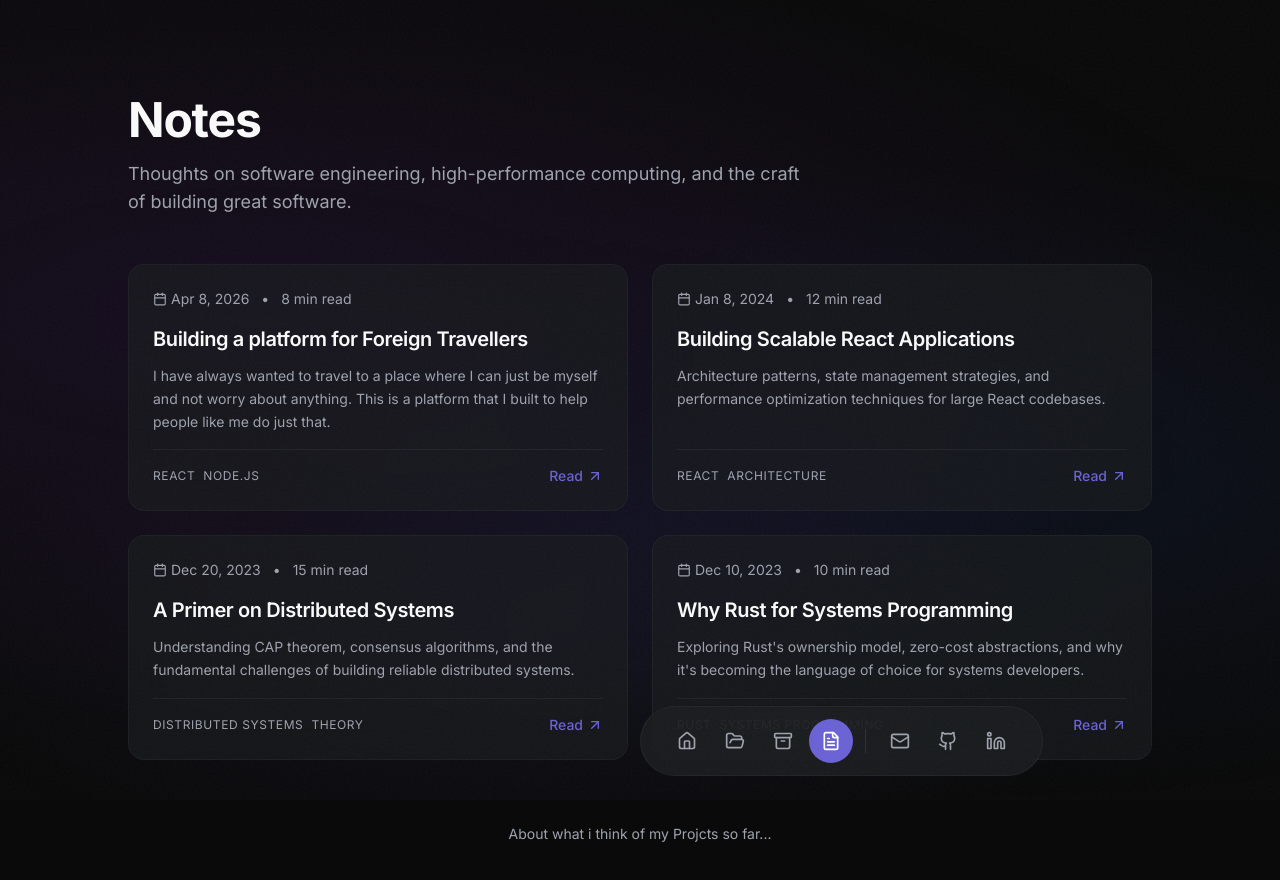
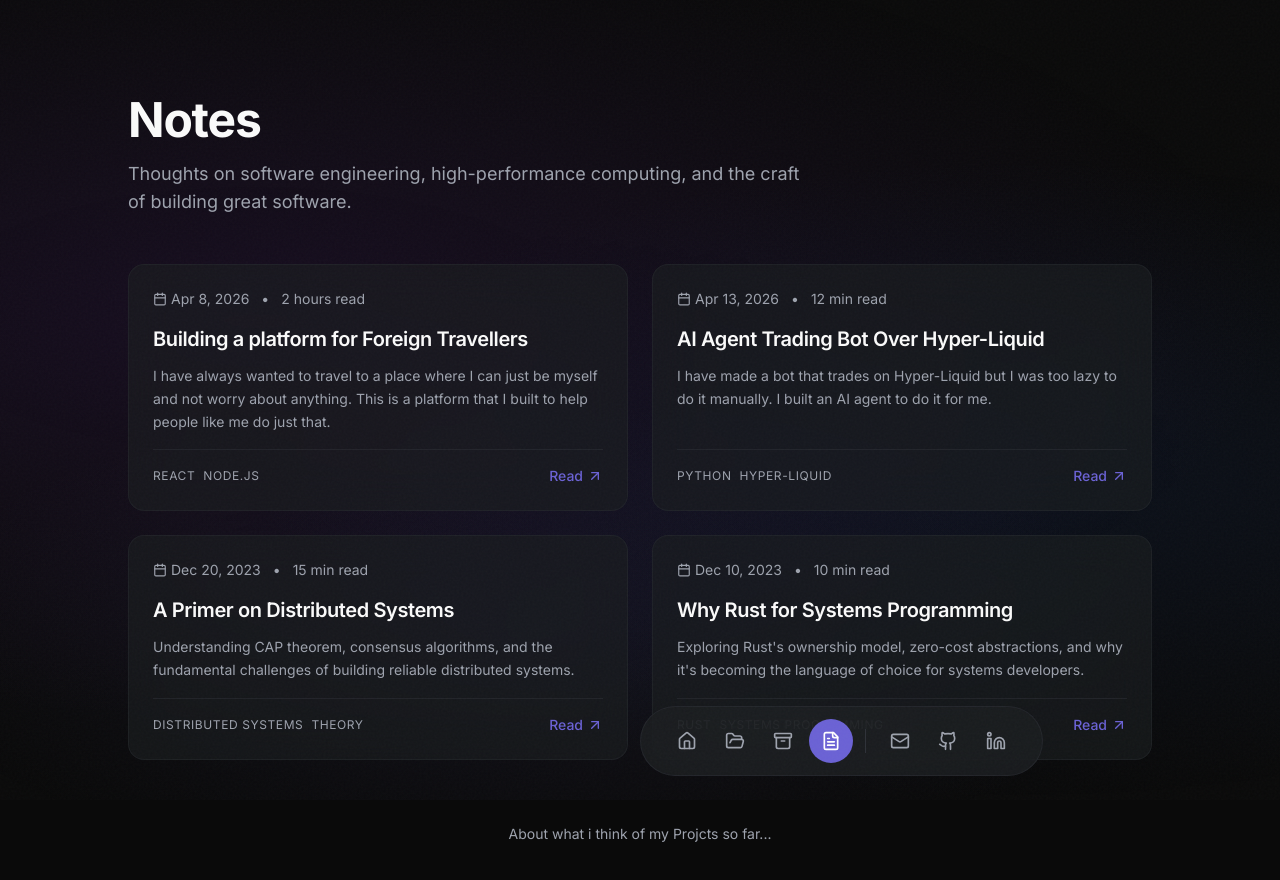
Before and after one commit to ravii17/Portfolio, a React (Vite) app: page /notes in a window 1280 px wide. Shown: the top 880 px of the page. Built offline with nearby package versions, Linux system fonts and the light colour scheme; the HTML template or start-up script is replaced by a standard one.

Commit message:
edit information

```diff
--- a/src/pages/Notes.tsx
+++ b/src/pages/Notes.tsx
@@ -11,14 +11,14 @@ const posts = [
     excerpt: 'I have always wanted to travel to a place where I can just be myself and not worry about anything. This is a platform that I built to help people like me do just that.',
     date: '2026-04-08',
     tags: ['React', 'Node.js', 'MongoDB', 'Cryptography & Blockchain'],
-    readTime: '8 min read',
+    readTime: '2 hours read',
   },
   {
-    id: 'building-scalable-react-apps',
-    title: 'Building Scalable React Applications',
-    excerpt: 'Architecture patterns, state management strategies, and performance optimization techniques for large React codebases.',
-    date: '2024-01-08',
-    tags: ['React', 'Architecture', 'TypeScript'],
+    id: 'AI Agent Trading Bot Over Hyper-Liquid',
+    title: 'AI Agent Trading Bot Over Hyper-Liquid',
+    excerpt: 'I have made a bot that trades on Hyper-Liquid but I was too lazy to do it manually. I built an AI agent to do it for me.',
+    date: '2026-04-13',
+    tags: ['Python', 'Hyper-Liquid', 'AI'],
     readTime: '12 min read',
   },
   {
```
